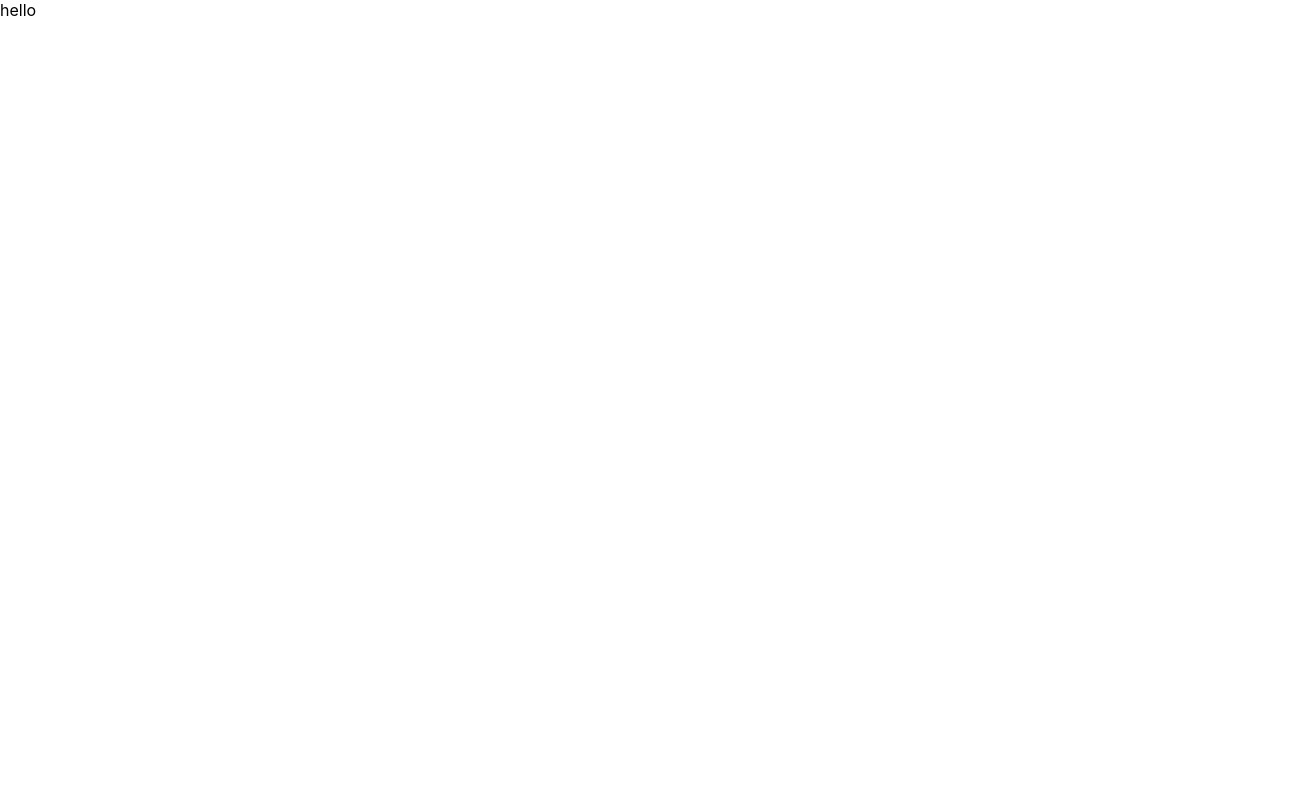
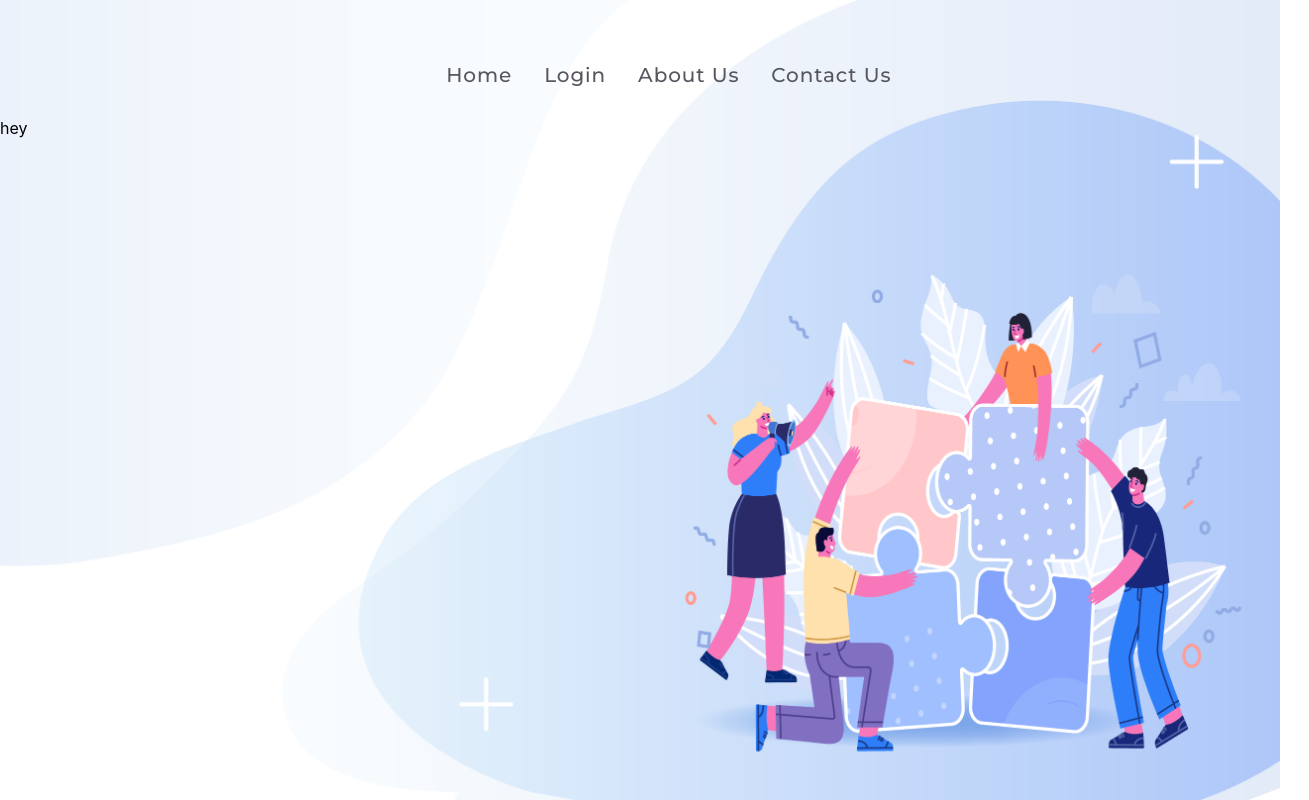
Before and after one commit to TijilM/GreenLight, a React (Create React App) app in the folder frontend/: page / in a window 1280 px wide. Shown: the whole page, 1309 px wide, since content can reach past the window. Built offline with nearby package versions, Linux system fonts and the light colour scheme.

Commit message:
working on landing page

```diff
--- a/frontend/src/App.js
+++ b/frontend/src/App.js
@@ -1,10 +1,10 @@
-
+import Landing  from "./pages/landing";
 
 
 function App() {
   return (
     <div className="App">
-      hello
+      <Landing/>
     </div>
   );
 }
--- /dev/null
+++ b/frontend/src/pages/landing/Components/heading.js
@@ -0,0 +1,12 @@
+import styles from "../Style/heading.module.css"
+import Navbar from "./navbar";
+function Heading() {
+    return (
+      <div className={styles.container}>
+        <Navbar/>
+        hey
+      </div>
+    );
+  }
+
+  export default Heading;
--- /dev/null
+++ b/frontend/src/pages/landing/Components/navbar.js
@@ -0,0 +1,34 @@
+import React from "react";
+import styles from "../Style/navbar.module.css"
+function Navbar() {
+    return (
+        <nav>
+        <div className={styles.navbarContainer}>
+          <div className={styles.navMenu}>
+            <div>
+              <a className={styles.navLinks} href="#whyccsid">
+                Home
+              </a>
+            </div>
+            <div>
+              <a className={styles.navLinks} href="#whyccsid">
+                Login
+              </a>
+            </div>
+            <div>
+              <a className={styles.navLinks} href="#carouselid">
+                About Us
+              </a>
+            </div>
+            <div>
+              <a className={styles.navLinks} href="#carouselid">
+                Contact Us
+              </a>
+            </div>
+          </div>
+        </div>
+      </nav>
+    );
+  }
+
+  export default Navbar;
--- /dev/null
+++ b/frontend/src/pages/landing/Style/heading.module.css
@@ -0,0 +1,7 @@
+.container{
+    background-size: cover;
+  background-position: center;
+  background-repeat: no-repeat;
+  background-image: url("../Assets/blue2.png");
+  min-height: 100vh;
+}
--- /dev/null
+++ b/frontend/src/pages/landing/Style/navbar.module.css
@@ -0,0 +1,68 @@
+@import url('https://fonts.googleapis.com/css2?family=Montserrat:wght@100;500&display=swap');
+
+.nav {
+    background: transparent;
+    height: 4vw;
+    padding-left: 2rem;
+    margin-left: 2rem;
+    display: flex;
+    font-size: 1rem;
+    position: sticky;
+    z-index: 10;
+
+    @media screen and (max-width: 960px) {
+        transition: 0.8s all ease;
+    }
+}
+
+.navbarContainer {
+    text-decoration: none;
+    font-size: 1.5vw;
+    padding-top: 1rem;
+    padding-left: 1.8rem;
+    font-family: "Montserrat";
+    height: max(50px, 8vw);
+    background-color: transparent;
+    display: flex;
+    justify-content: center;
+    z-index: 1;
+    width: 100%;
+}
+
+
+.navMenu {
+    display: flex;
+    align-items: center;
+    list-style: none;
+    text-align: center;
+    text-decoration: none;
+
+    @media screen and (max-width: 768px) {
+        display: none;
+    }
+}
+
+.navLinks {
+    text-decoration: none;
+    color: #58565f;
+    display: flex;
+    align-items: center;
+    padding: 1rem 1rem;
+    height: 100%;
+    cursor: pointer;
+    font-family: 'Montserrat', sans-serif;
+    padding-bottom: 0rem;
+    font-weight: 500;
+    font-size: 20px;
+    letter-spacing: 0.045em;
+    text-align: center;
+}
+@media (max-width: 768px) {
+    .navbarContainer {
+        justify-content: center;
+    }
+
+    .navMenu {
+        display: none;
+    }
+}
--- /dev/null
+++ b/frontend/src/pages/landing/index.js
@@ -0,0 +1,13 @@
+import React from "react";
+import Heading from "./Components/heading"
+
+function Landing() {
+    return (
+      <div>
+        <Heading/>
+
+      </div>
+    );
+  }
+
+  export default Landing;
```
Also changed, not shown: frontend/src/pages/landing/Assets/bg.png (added), frontend/src/pages/landing/Assets/blue2.png (added).
